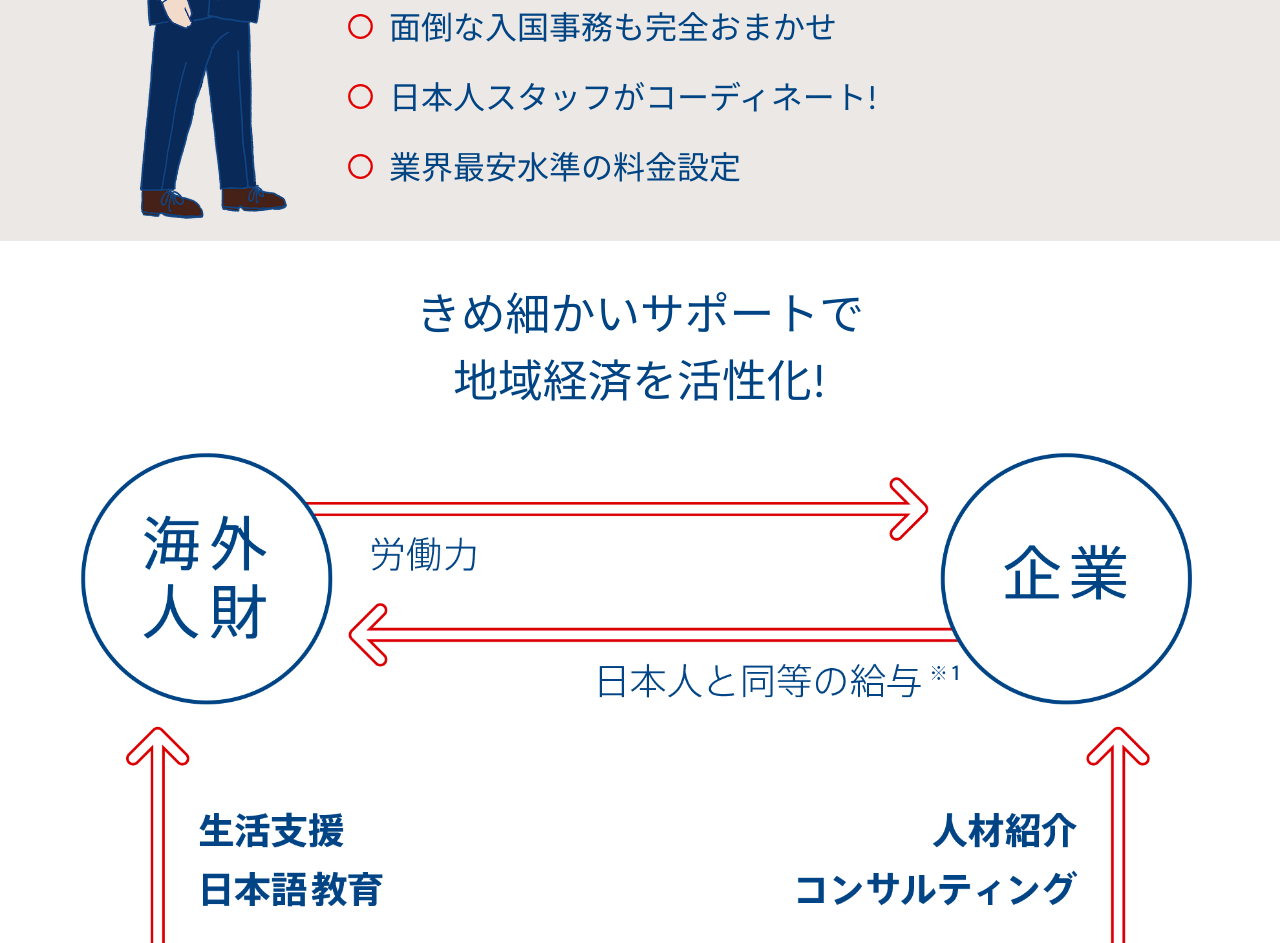
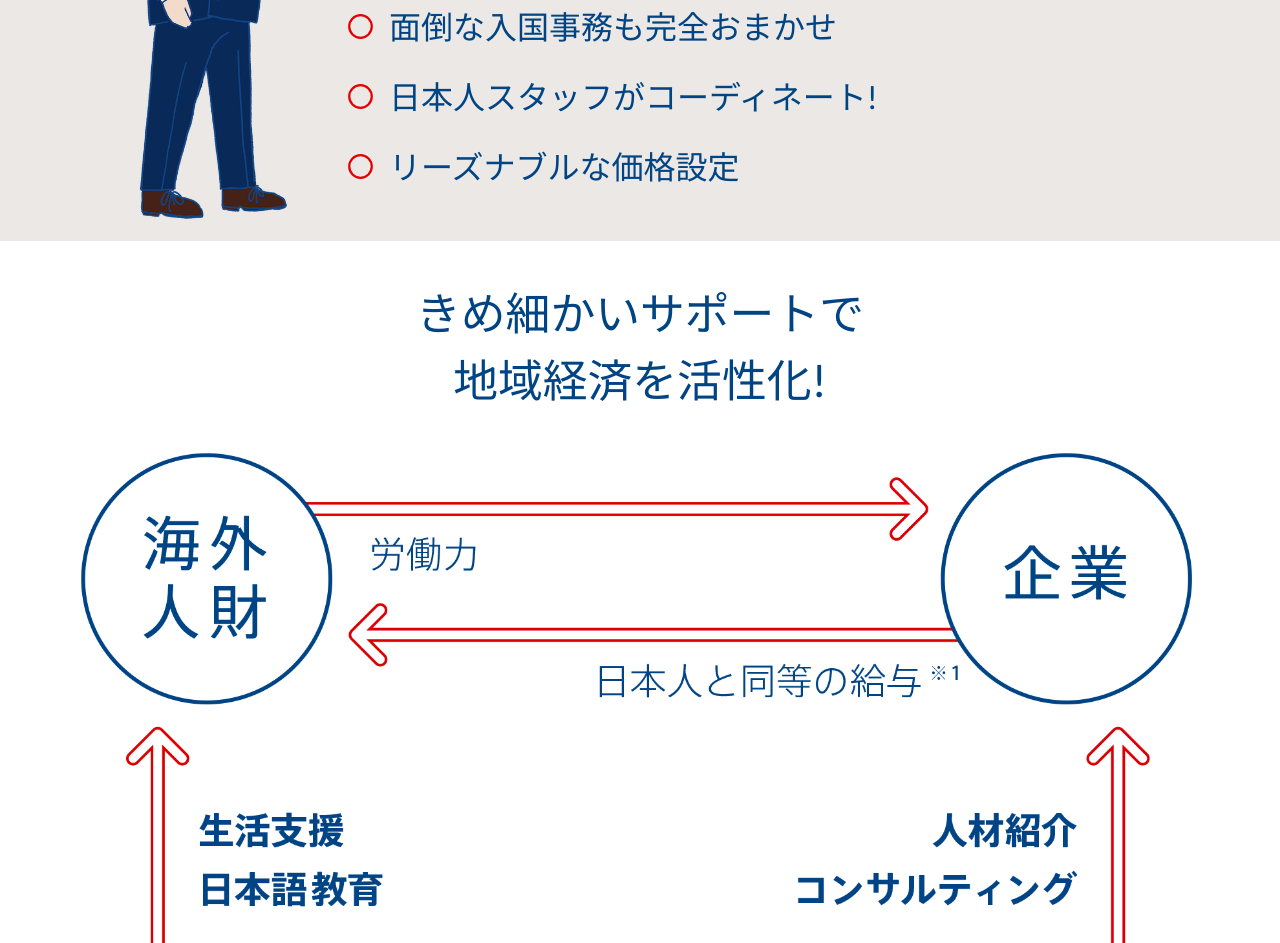
Before and after one commit to lyf1988/youi_web, a website with bundled scripts: page index.html in a window 1280 px wide. Shown: the part 1910-2853 px from the top of the page. Built offline with nearby package versions, Linux system fonts and the light colour scheme.

Commit message:
change text

```diff
--- a/index.html
+++ b/index.html
@@ -209,7 +209,7 @@
                     </div>
                     <div class="list-group-item">
                         <div class="icon-area"></div>
-                        <div class="align-middle">業界最安水準の料金設定</div>
+                        <div class="align-middle">リーズナブルな価格設定</div>
                     </div>
                 </div>
             </div>
```
